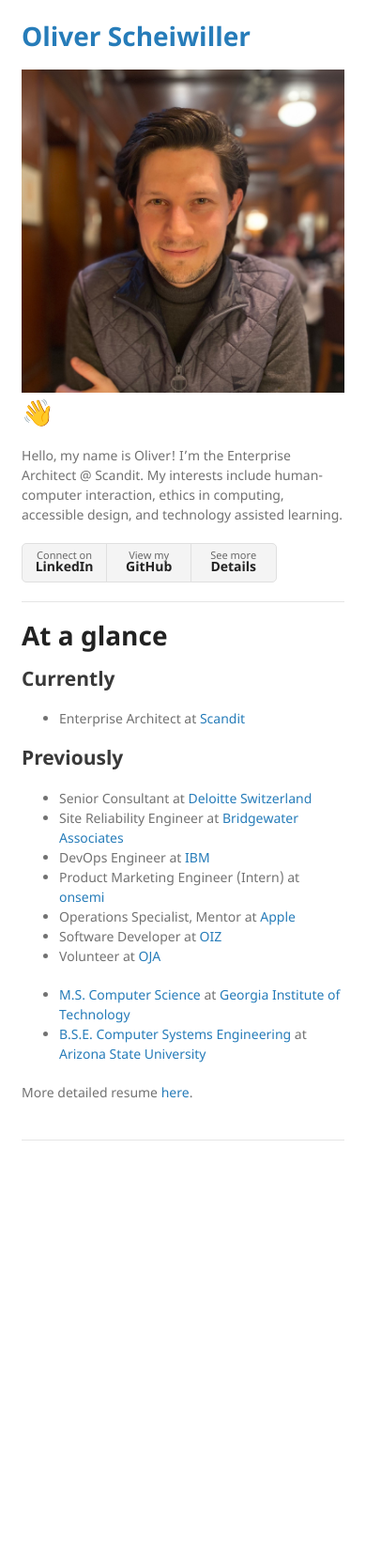
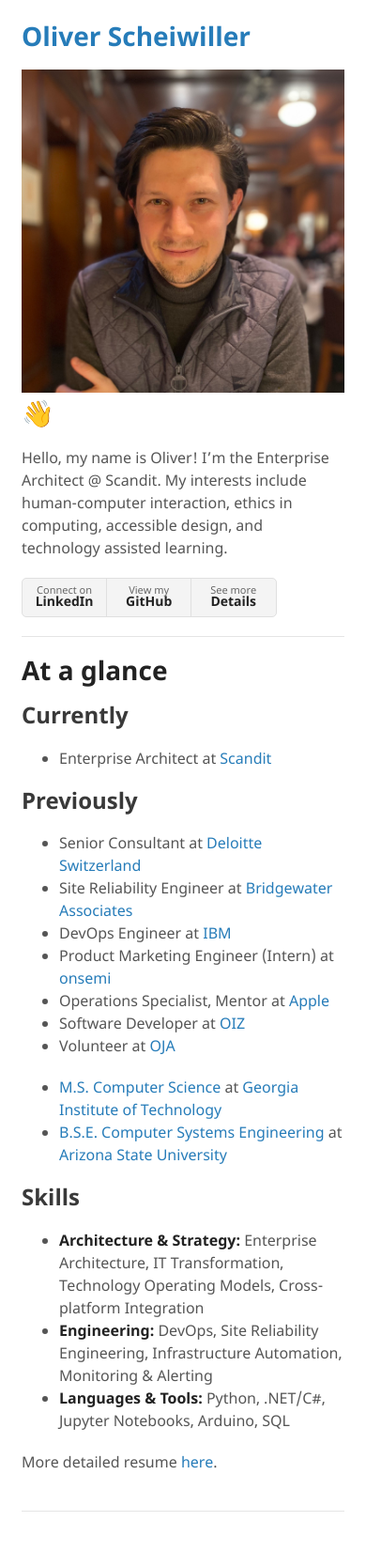
Before and after one commit to oschei/oschei.github.io, a Jekyll site: the page built from index.md, in a window 390 px wide. Shown: the whole page at 94% size. Built offline with Jekyll 4.4.1, drawn with Linux system fonts in a browser that asks for light colours; before the commit the page ends 1257 px from its top, so only the background shows below that.

Commit message:
Design improvements: typography, layout, dark mode, skills section
- Increase base font size from 14px to 16px
- Darken body text from #727272 to #555 for better contrast
- Replace hover font-weight bold with text-decoration to prevent layout shift
- Widen wrapper (860→940px) and content column (500→580px)
- Add margin-top spacing between experience/education table entries
- Update responsive breakpoint from 960px to 1040px to match wider layout
- Add prefers-color-scheme: dark support
- Add skills section to index page based on CV content
- Remove IE9 compatibility cruft (html5shiv, X-UA-Compatible)

```diff
--- a/_layouts/default.html
+++ b/_layouts/default.html
@@ -5,14 +5,10 @@
   <meta charset="UTF-8">
   <meta name="description" content="Personal Website for Oliver Scheiwiller">
   <meta name="author" content="Oliver Scheiwiller">
-  <meta http-equiv="X-UA-Compatible" content="IE=edge">
   <meta name="viewport" content="width=device-width, initial-scale=1">
 
   {% seo %}
   <link rel="stylesheet" href="{{ '/assets/css/style.css?v=' | append: site.github.build_revision | relative_url }}">
-  <!--[if lt IE 9]>
-    <script src="https://cdnjs.cloudflare.com/ajax/libs/html5shiv/3.7.3/html5shiv.min.js"></script>
-    <![endif]-->
   {% include head-custom.html %}
 
 </head>
--- a/_sass/jekyll-theme-minimal.scss
+++ b/_sass/jekyll-theme-minimal.scss
@@ -4,8 +4,8 @@
 body {
   background-color: #fff;
   padding: 50px;
-  font: 14px/1.5 "Noto Sans", "Helvetica Neue", Helvetica, Arial, sans-serif;
-  color: #727272;
+  font: 16px/1.5 "Noto Sans", "Helvetica Neue", Helvetica, Arial, sans-serif;
+  color: #555;
   font-weight: 400;
 }
 
@@ -56,7 +56,7 @@
 a:hover,
 a:focus {
   color: #069;
-  font-weight: bold;
+  text-decoration: underline;
 }
 
 a small {
@@ -71,7 +71,7 @@
 }
 
 .wrapper {
-  width: 860px;
+  width: 940px;
   margin: 0 auto;
 }
 
@@ -203,9 +203,13 @@
 }
 
 section {
-  width: 500px;
+  width: 580px;
   float: right;
   padding-bottom: 50px;
+}
+
+section table {
+  margin-top: 2em;
 }
 
 small {
@@ -228,7 +232,7 @@
 }
 
 @media print,
-screen and (max-width: 960px) {
+screen and (max-width: 1040px) {
 
   div.wrapper {
     width: auto;
@@ -309,3 +313,82 @@
     color: #444;
   }
 }
+
+@media (prefers-color-scheme: dark) {
+  body {
+    background-color: #1a1a1a;
+    color: #b8b8b8;
+  }
+
+  h1,
+  h2,
+  h3,
+  h4,
+  h5,
+  h6 {
+    color: #e2e2e2;
+  }
+
+  h2 {
+    color: #d4d4d4;
+  }
+
+  h3,
+  h4,
+  h5,
+  h6 {
+    color: #cccccc;
+  }
+
+  a {
+    color: #6ab4e8;
+  }
+
+  a:hover,
+  a:focus {
+    color: #9dd0f5;
+  }
+
+  strong {
+    color: #e2e2e2;
+  }
+
+  blockquote {
+    border-left-color: #383838;
+  }
+
+  pre {
+    background: #252525;
+    border-color: #383838;
+  }
+
+  hr {
+    background: #383838;
+  }
+
+  ul.downloads {
+    background: #262626;
+    border-color: #383838;
+  }
+
+  .downloads li {
+    border-right-color: #383838;
+  }
+
+  .downloads a {
+    color: #b8b8b8;
+  }
+
+  .downloads a strong {
+    color: #e2e2e2;
+  }
+
+  .downloads a:hover,
+  .downloads a:focus {
+    color: #e2e2e2;
+  }
+
+  section {
+    border-color: #383838;
+  }
+}
--- a/index.md
+++ b/index.md
@@ -19,4 +19,9 @@
 - [M.S. Computer Science](https://omscs.gatech.edu/) at [Georgia Institute of Technology](https://www.cc.gatech.edu/)
 - [B.S.E. Computer Systems Engineering](http://explore.engineering.asu.edu/undergraduate-degrees/computer-systems/) at [Arizona State University](https://engineering.asu.edu/)
 
+## Skills
+- **Architecture & Strategy:** Enterprise Architecture, IT Transformation, Technology Operating Models, Cross-platform Integration
+- **Engineering:** DevOps, Site Reliability Engineering, Infrastructure Automation, Monitoring & Alerting
+- **Languages & Tools:** Python, .NET/C#, Jupyter Notebooks, Arduino, SQL
+
 More detailed resume [here](./detailed.html).
```
